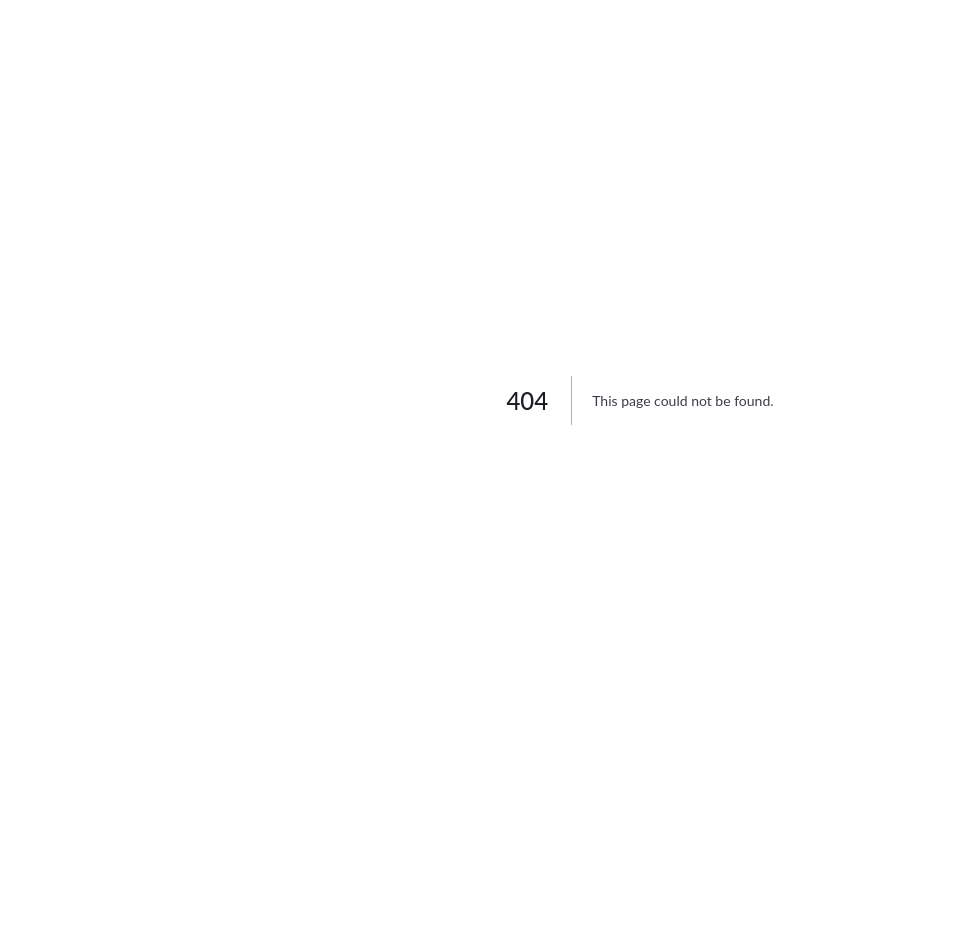
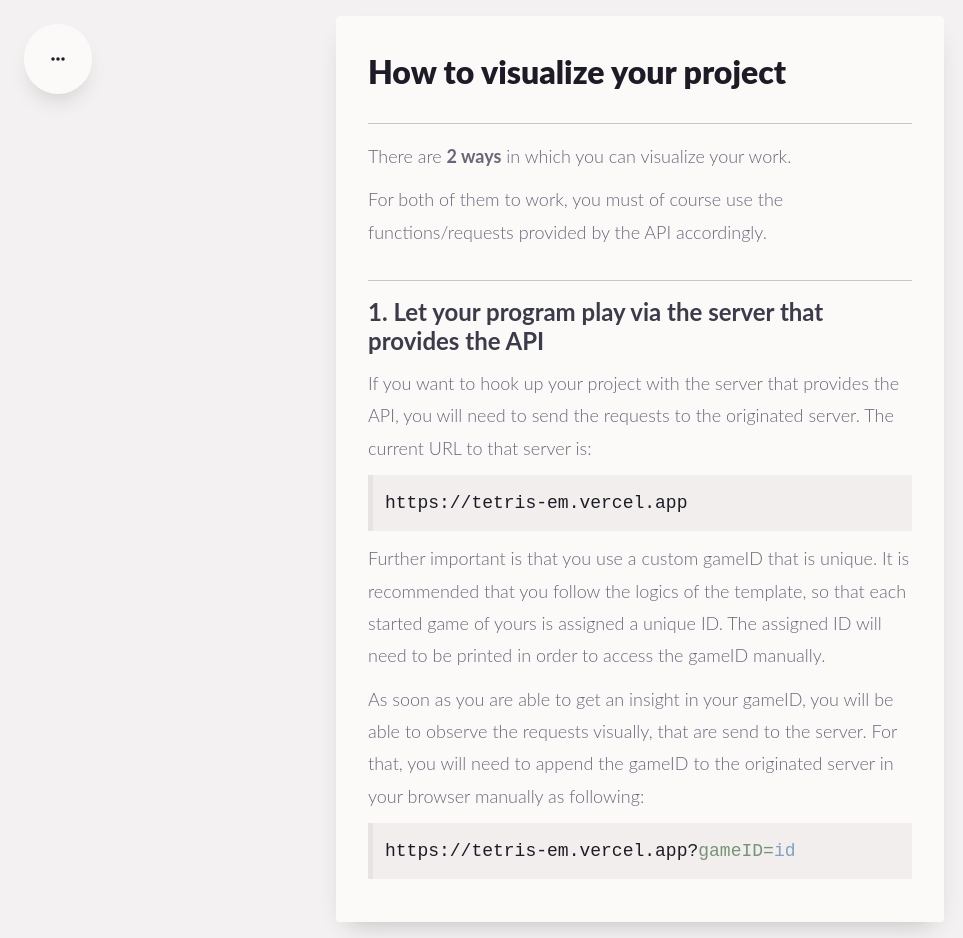
Before and after one commit to clk1006/teris, a Next.js app: page /docs/visualize in a window 1280 px wide. Before the commit this address had no page. Shown: the whole page, without its empty margins (0-963 px from the left). Before the commit the page ends 800 px from the top, so only its background shows below. Built offline with nearby package versions, Linux system fonts and the light colour scheme.

Commit message:
added visualization guide

```diff
--- a/pages/docs/index.js
+++ b/pages/docs/index.js
@@ -97,7 +97,7 @@ export default function Docs() {
                                 </div>
                             </a>
 
-                            <a href="">
+                            <a href="./visualize">
                                 <div className="reference-box">
                                     <FontAwesomeIcon className="ref-box-icon" icon={faAnchor}></FontAwesomeIcon>
                                     <h2>How can I &#39;hook up&#39; my own Algorithm/AI with the server to observe it playing?</h2>
--- /dev/null
+++ b/pages/docs/visualize.js
@@ -0,0 +1,78 @@
+import Head from 'next/head';
+import styles from '../../styles/Home.module.css';
+import {useState} from 'react';
+import {FontAwesomeIcon} from '@fortawesome/react-fontawesome';
+import {
+    faBook,
+    faCirclePlay, faCode,
+    faCodeBranch,
+    faEllipsis,
+    faExternalLink,
+    faExternalLinkSquare, faQuestion,
+    faAnchor
+} from '@fortawesome/free-solid-svg-icons';
+
+export default function Docs() {
+    const [isActive, toggleActive] = useState(true);
+    const handleToggle = () => {
+        toggleActive(!isActive);
+    };
+
+    return (
+        <div className={styles.container}>
+            <Head>
+                <title>Tetris</title>
+                <meta name="description" content="Generated by create next app"/>
+            </Head>
+
+            <main className={styles.main}>
+                <div className={`nav-bar ${isActive ? "" : "active"}`}>
+                    <div className="menu-icon" onClick={handleToggle}>
+                        <FontAwesomeIcon className="icon" icon={faEllipsis}/>
+                    </div>
+                    <div className="menu-opts">
+                        <a className="opt-link" href="https://github.com/clk1006/tetris" target="_blank"
+                           rel="noreferrer">
+                            <div className="menu-opt">
+                                <FontAwesomeIcon className="icon" icon={faCodeBranch}/>
+                                <span>GitHub</span>
+                            </div>
+                        </a>
+                        <a className="opt-link" href="docs">
+                            <div className="menu-opt">
+                                <FontAwesomeIcon className="icon" icon={faBook}/>
+                                <span>Docs</span>
+                            </div>
+                        </a>
+                        <a className="opt-link action-btn" href="./">
+                            <div className="menu-opt">
+                                <FontAwesomeIcon className="icon" icon={faCirclePlay}/>
+                                <span>Play Tetris</span>
+                            </div>
+                        </a>
+                    </div>
+                </div>
+
+                <div className="container">
+                    <div className="content-block">
+                        <h1>How to visualize your project</h1>
+
+                        <hr/>
+
+                        <p>There are <b>2 ways</b> in which you can visualize your work.</p>
+                        <p>For both of them to work, you must of course use the functions/requests provided by the API accordingly.</p>
+
+                        <hr/>
+
+                        <h2>1. Let your program play via the server that provides the API</h2>
+                        <p>If you want to hook up your project with the server that provides the API, you will need to send the requests to the originated server. The current URL to that server is:</p>
+                        <p className='code-field'>https://tetris-em.vercel.app</p>
+                        <p>Further important is that you use a custom gameID that is unique. It is recommended that you follow the logics of the template, so that each started game of yours is assigned a unique ID. The assigned ID will need to be printed in order to access the gameID manually.</p>
+                        <p>As soon as you are able to get an insight in your gameID, you will be able to observe the requests visually, that are send to the server. For that, you will need to append the gameID to the originated server in your browser manually as following:</p>
+                        <p className='code-field'>https://tetris-em.vercel.app?<span className='syntax parameter'>gameID=</span><span className='syntax request'>id</span></p>
+                    </div>
+                </div>
+            </main>
+        </div>
+    );
+};
```
